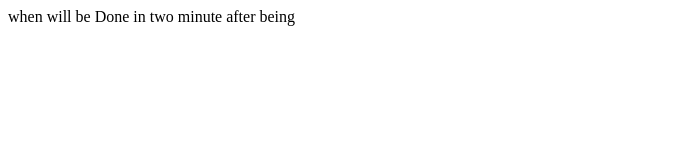
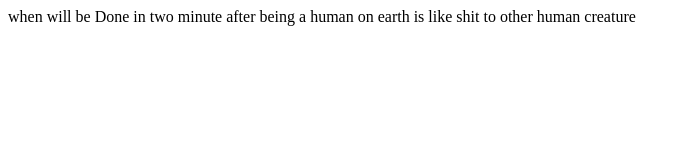
Before and after one commit to almastudent/canbedone, a plain HTML site: page index.html in a window 1280 px wide. Shown: the whole page, without its empty margins (0-689 px from the left). Drawn offline with Linux system fonts and the light colour scheme.

Commit message:
fourth commit

```diff
--- a/index.html
+++ b/index.html
@@ -7,6 +7,6 @@
     <title>Document</title>
 </head>
 <body>
-    when will be Done in two minute after being
+    when will be Done in two minute after being a human on earth is like shit to other human creature
 </body>
 </html>
```
